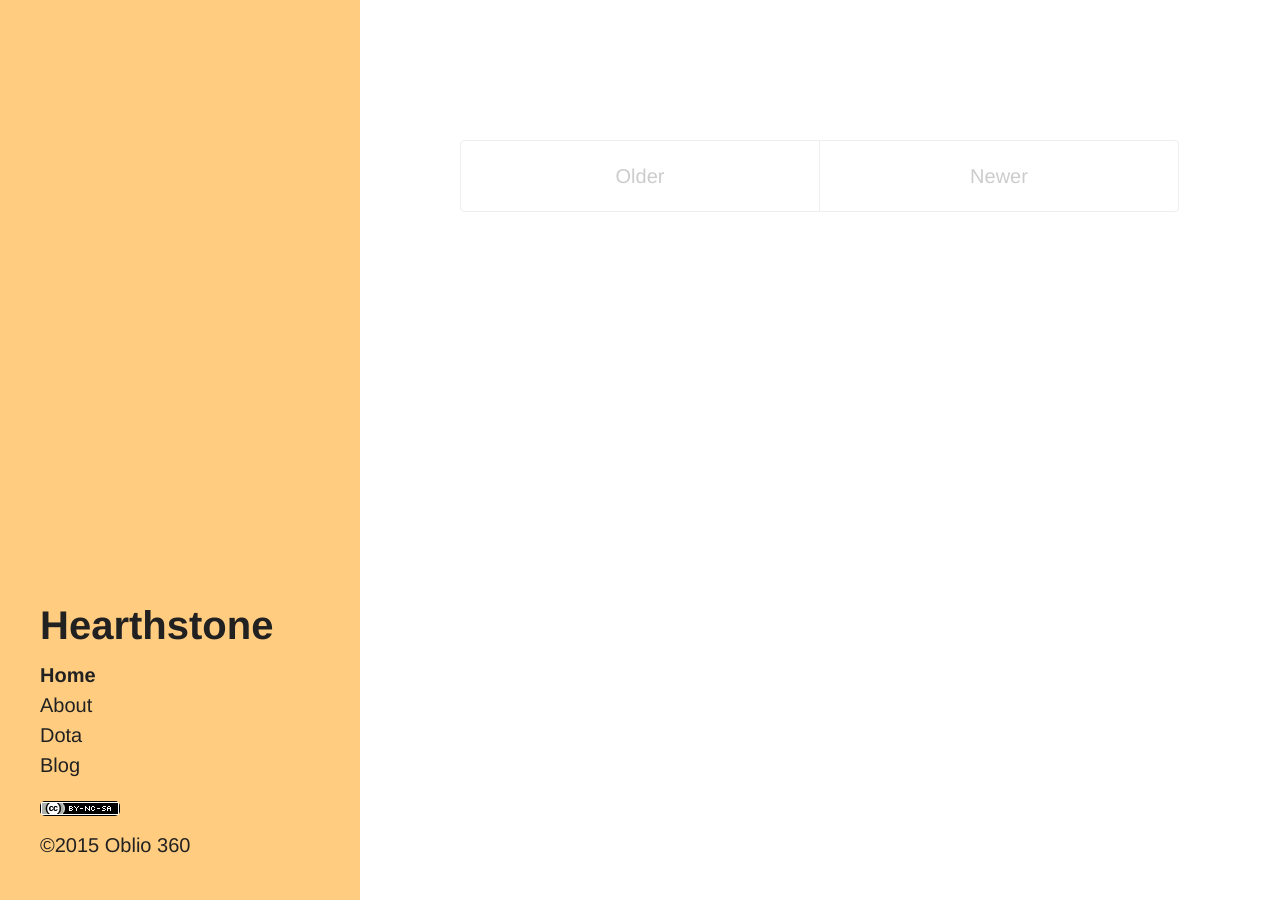
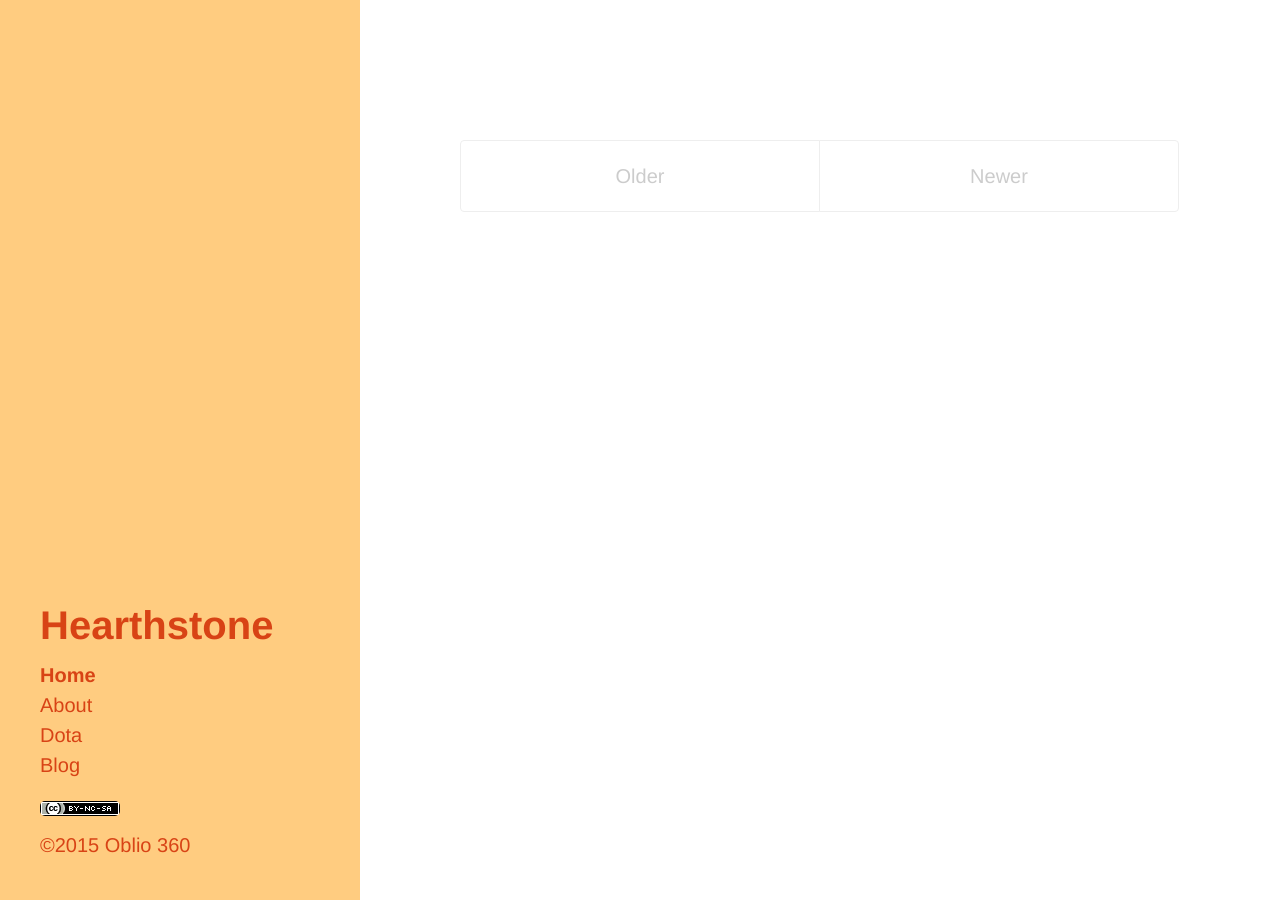
Before and after one commit to oblio360/hearthstone-blog, a Jekyll site: the page built from index.html, in a window 1280 px wide. Built offline with Jekyll 4.4.1, drawn with Linux system fonts in a browser that asks for light colours; Markdown is read by kramdown in place of the engine named in the settings; the list of posts is cut into pages by our own code.

Commit message:
Changing the link color.

```diff
--- a/public/css/hyde.css
+++ b/public/css/hyde.css
@@ -72,18 +72,18 @@
 
 /* Sidebar links */
 .sidebar a {
-  color: #212121;
+  color: #d84315;
 }
 
 /* About section */
 .sidebar-about h1 {
-  color: #212121;
+  color: #d84315;
   margin-top: 0;
   font-size: 2rem;
 }
 
 .sidebar p {
-  color: #212121;
+  color: #d84315;
 }
 
 /* Sidebar nav */
@@ -176,5 +176,5 @@
 }
 .theme-base .content a,
 .theme-base .related-posts li a:hover {
-  color: #212121;
+  color: #d84315;
 }
```
